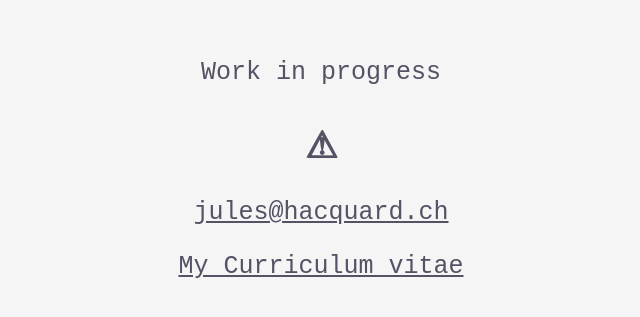
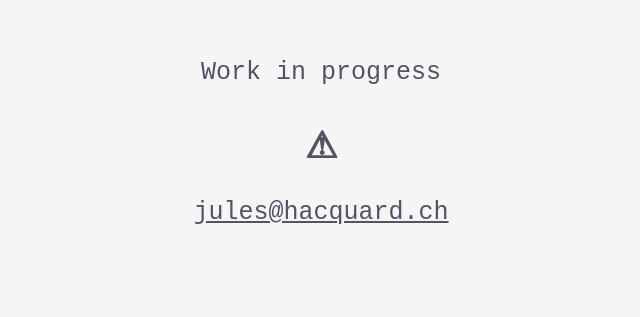
Before and after one commit to hulius/hulius.github.io, a plain HTML site: page index.html in a window 1280 px wide. Shown: the part 167-484 px from the top of the page, without its empty margins (319-959 px from the left). Drawn offline with Linux system fonts and the light colour scheme.

Commit message:
Update index.html

```diff
--- a/index.html
+++ b/index.html
@@ -26,6 +26,5 @@
 <p>Work in progress</p>
 <p><b>⚠</b></p>
 <p><a href="mailto:jules@hacquard.ch">jules@hacquard.ch</a></p>
-<p><a href="/cv_en.pdf">My Curriculum vitae</a></p>
 </body>
 </html>
```
